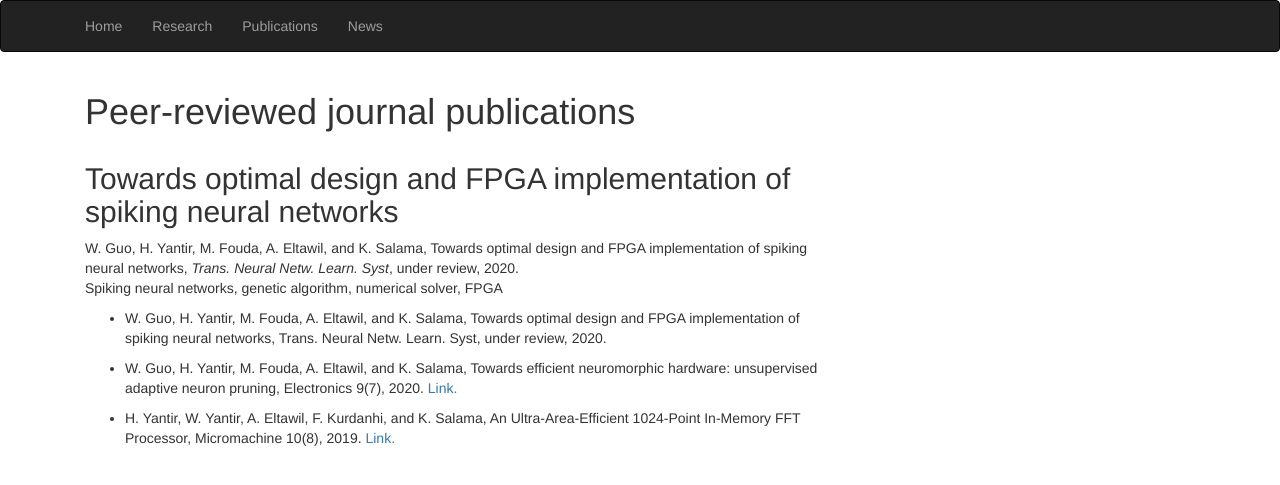
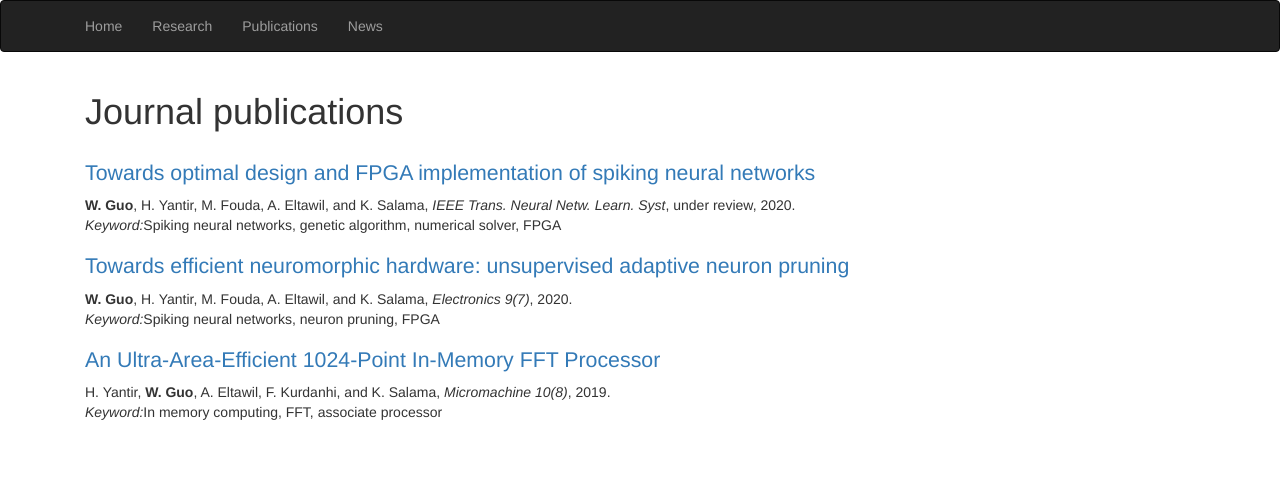
Before and after one commit to Wenzheguo/Wenzheguo.github.io, a Jekyll site: the page built from Publications/index.html, in a window 1280 px wide. Shown: the top 485 px of the page. Built offline with Jekyll 4.4.1, drawn with Linux system fonts in a browser that asks for light colours.

Commit message:
Update index.html

```diff
--- a/Publications/index.html
+++ b/Publications/index.html
@@ -4,22 +4,23 @@ title: Publications
 ---
 <!-- Publications -->
 <div class="container">
-    <h1>Peer-reviewed journal publications</h1>
+    <h1>Journal publications</h1>
     <div class="row">
-        <div class="col-md-8">
-            <h2>Towards optimal design and FPGA implementation of spiking neural networks</h2>
-            <p>W. Guo, H. Yantir, M. Fouda, A. Eltawil, and K. Salama, Towards optimal design and FPGA implementation of spiking neural networks, <i>Trans. Neural Netw. Learn. Syst</i>, under review, 2020.<br>
-            Spiking neural networks, genetic algorithm, numerical solver, FPGA
+        <div class="col-md-10">
+            <h2 style="font-size:16pt;"><a href="">Towards optimal design and FPGA implementation of spiking neural networks</a></h2>
+            <p><strong>W. Guo</strong>, H. Yantir, M. Fouda, A. Eltawil, and K. Salama, <i>IEEE Trans. Neural Netw. Learn. Syst</i>, under review, 2020.<br>
+            <i>Keyword:</i>Spiking neural networks, genetic algorithm, numerical solver, FPGA
             </p>
-        <ul>
-            <li class="paper" words="add, your, keywords, here">W. Guo, H. Yantir, M. Fouda, A. Eltawil, and K. Salama, Towards optimal design and FPGA implementation of spiking neural networks, Trans. Neural Netw. Learn. Syst, under review, 2020. </li>
-        </ul>
-        <ul>
-            <li class="paper" words="add, your, keywords, here">W. Guo, H. Yantir, M. Fouda, A. Eltawil, and K. Salama, Towards efficient neuromorphic hardware: unsupervised adaptive neuron pruning, Electronics 9(7), 2020. <a href="https://www.mdpi.com/2079-9292/9/7/1059"> Link. </a></li>
-        </ul>
-        <ul>
-            <li class="paper" words="add, your, keywords, here">H. Yantir, W. Yantir, A. Eltawil, F. Kurdanhi, and K. Salama, An Ultra-Area-Efficient 1024-Point In-Memory FFT Processor, Micromachine 10(8), 2019. <a href="https://www.mdpi.com/2072-666X/10/8/509"> Link. </a></li>
-            </ul>
+
+            <h2 style="font-size:16pt;"><a href="https://www.mdpi.com/2079-9292/9/7/1059">Towards efficient neuromorphic hardware: unsupervised adaptive neuron pruning</a></h2>
+            <p><strong>W. Guo</strong>, H. Yantir, M. Fouda, A. Eltawil, and K. Salama, <i>Electronics 9(7)</i>, 2020.<br>
+            <i>Keyword:</i>Spiking neural networks, neuron pruning, FPGA
+            </p>
+
+            <h2 style="font-size:16pt;"><a href="https://www.mdpi.com/2072-666X/10/8/509">An Ultra-Area-Efficient 1024-Point In-Memory FFT Processor</a></h2>
+            <p>H. Yantir, <strong>W. Guo</strong>, A. Eltawil, F. Kurdanhi, and K. Salama, <i>Micromachine 10(8)</i>, 2019.<br>
+            <i>Keyword:</i>In memory computing, FFT, associate processor
+            </p>
 
         </div>
     </div>
```
